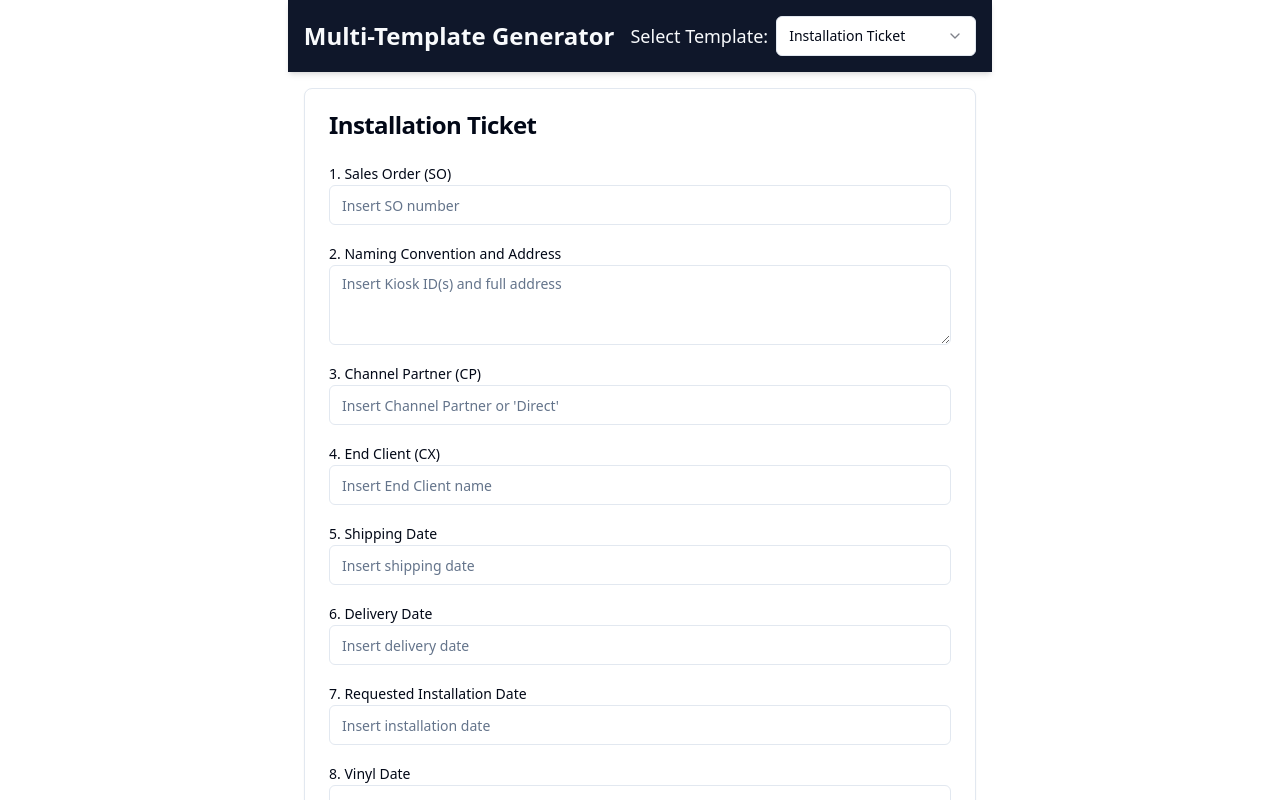
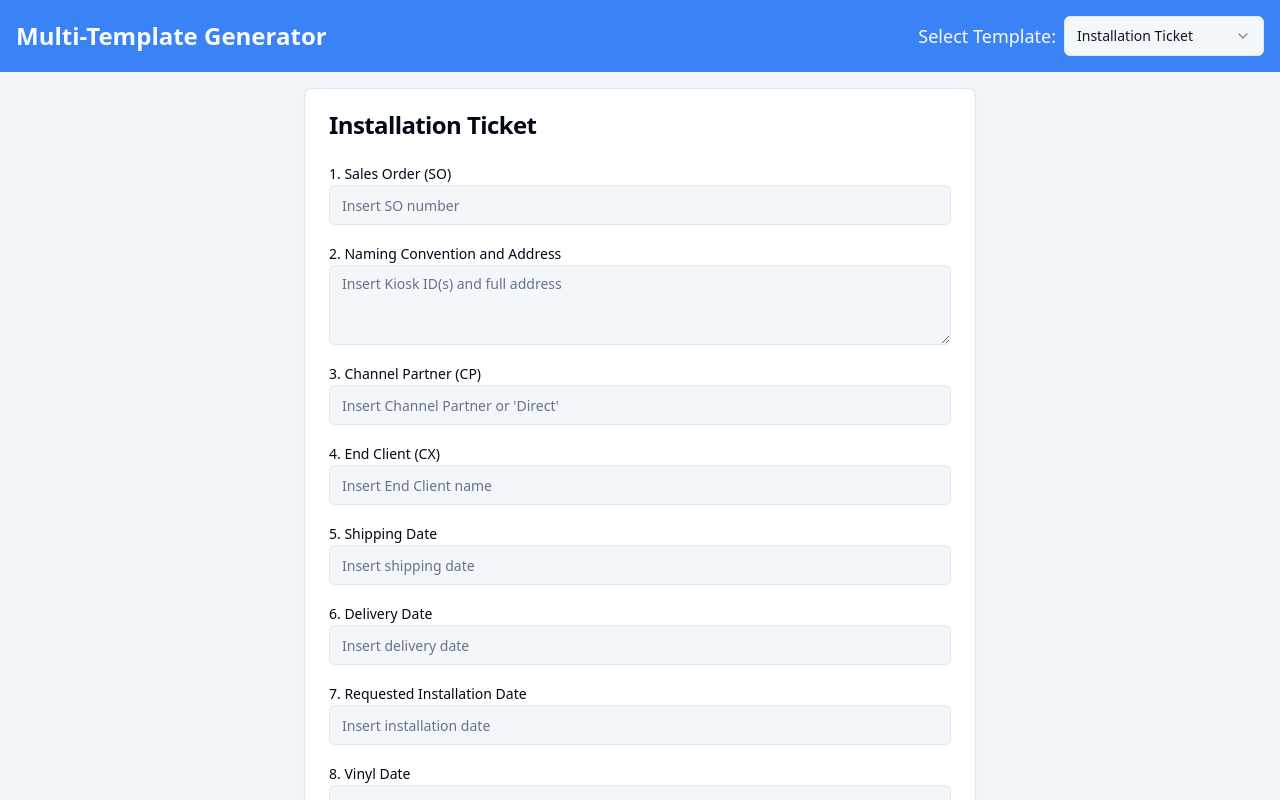
Before and after one commit to tristenchristie-png/SignifiPMO-101, a React (Vite) app: page / in a window 1280 px wide. Shown: the top 800 px of the page. Built offline with nearby package versions, Linux system fonts and the light colour scheme.

Commit message:
[dyad] Added color and creativity to the app - wrote 3 file(s)

```diff
--- a/src/components/Header.tsx
+++ b/src/components/Header.tsx
@@ -8,7 +8,7 @@ interface HeaderProps {
 
 const Header: React.FC<HeaderProps> = ({ selectedTemplate, onTemplateChange }) => {
   return (
-    <header className="bg-primary text-primary-foreground p-4 shadow-md flex flex-col sm:flex-row items-center justify-between gap-4">
+    <header className="bg-primary text-primary-foreground p-4 shadow-lg flex flex-col sm:flex-row items-center justify-between gap-4 w-full">
       <h1 className="text-2xl font-bold">Multi-Template Generator</h1>
       <div className="flex items-center gap-2">
         <label htmlFor="templateSelect" className="text-lg">Select Template:</label>
--- a/src/globals.css
+++ b/src/globals.css
@@ -4,8 +4,8 @@
 
 @layer base {
   :root {
-    --background: 0 0% 100%;
-    --foreground: 222.2 84% 4.9%;
+    --background: 210 36% 96.9%; /* Slightly off-white background */
+    --foreground: 222.2 47.4% 11.2%; /* Dark text */
 
     --card: 0 0% 100%;
     --card-foreground: 222.2 84% 4.9%;
@@ -13,8 +13,8 @@
     --popover: 0 0% 100%;
     --popover-foreground: 222.2 84% 4.9%;
 
-    --primary: 222.2 47.4% 11.2%;
-    --primary-foreground: 210 40% 98%;
+    --primary: 217.2 91.2% 59.8%; /* Vibrant blue */
+    --primary-foreground: 210 40% 98%; /* Light text for primary */
 
     --secondary: 210 40% 96.1%;
     --secondary-foreground: 222.2 47.4% 11.2%;
@@ -35,25 +35,18 @@
     --radius: 0.5rem;
 
     --sidebar-background: 0 0% 98%;
-
     --sidebar-foreground: 240 5.3% 26.1%;
-
     --sidebar-primary: 240 5.9% 10%;
-
     --sidebar-primary-foreground: 0 0% 98%;
-
     --sidebar-accent: 240 4.8% 95.9%;
-
     --sidebar-accent-foreground: 240 5.9% 10%;
-
     --sidebar-border: 220 13% 91%;
-
     --sidebar-ring: 217.2 91.2% 59.8%;
   }
 
   .dark {
-    --background: 222.2 84% 4.9%;
-    --foreground: 210 40% 98%;
+    --background: 222.2 84% 4.9%; /* Dark background */
+    --foreground: 210 40% 98%; /* Light text */
 
     --card: 222.2 84% 4.9%;
     --card-foreground: 210 40% 98%;
@@ -61,8 +54,8 @@
     --popover: 222.2 84% 4.9%;
     --popover-foreground: 210 40% 98%;
 
-    --primary: 210 40% 98%;
-    --primary-foreground: 222.2 47.4% 11.2%;
+    --primary: 217.2 91.2% 59.8%; /* Vibrant blue */
+    --primary-foreground: 222.2 47.4% 11.2%; /* Dark text for primary */
 
     --secondary: 217.2 32.6% 17.5%;
     --secondary-foreground: 210 40% 98%;
--- a/src/pages/Index.tsx
+++ b/src/pages/Index.tsx
@@ -16,7 +16,7 @@ const Index: React.FC = () => {
   return (
     <div className="min-h-screen flex flex-col items-center bg-background text-foreground">
       <Header selectedTemplate={selectedTemplate} onTemplateChange={handleTemplateChange} />
-      <main className="flex-grow container mx-auto p-4 flex flex-col items-center justify-center">
+      <main className="flex-grow container mx-auto p-4 flex flex-col items-center justify-center bg-muted">
         {selectedTemplate === 'installation' && <InstallationTicketSection />}
         {selectedTemplate === 'qa' && <QAChecklistSection />}
         {selectedTemplate === 'ui' && <UIRequestSection />}
```
